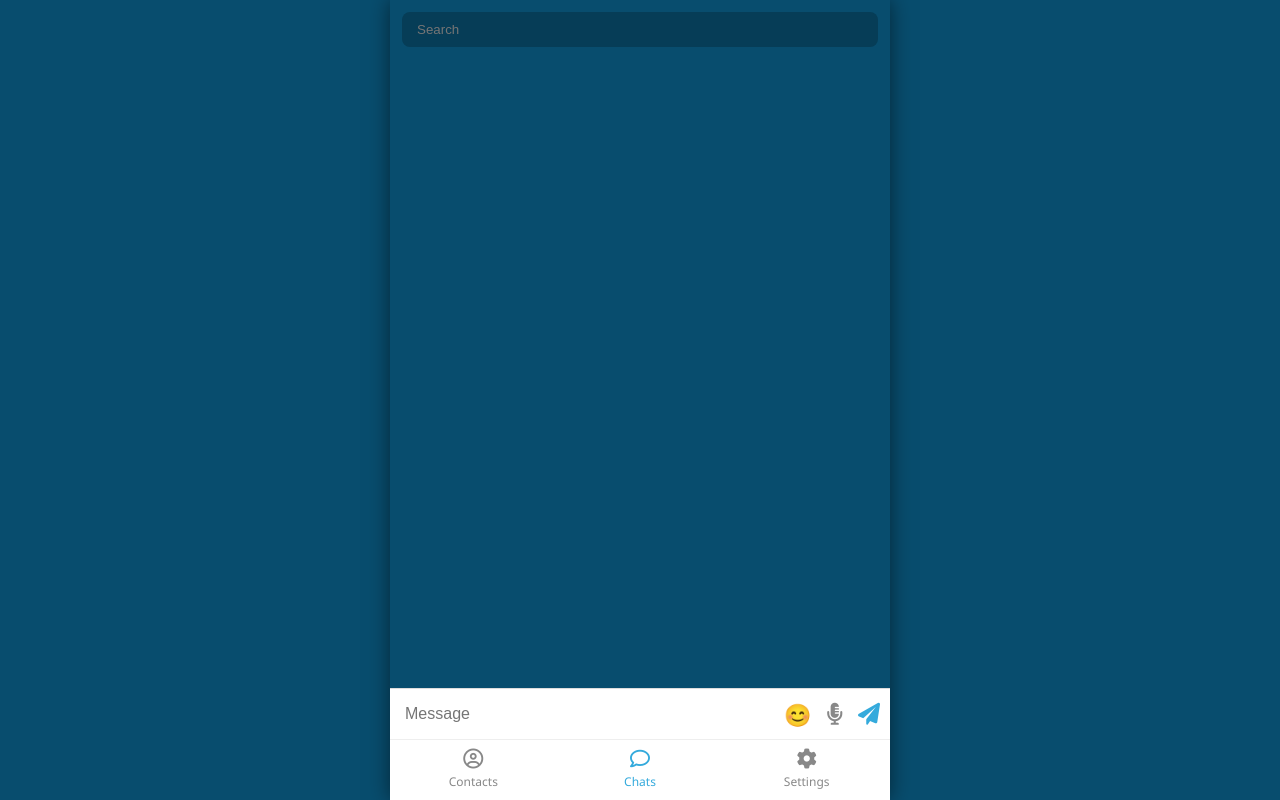
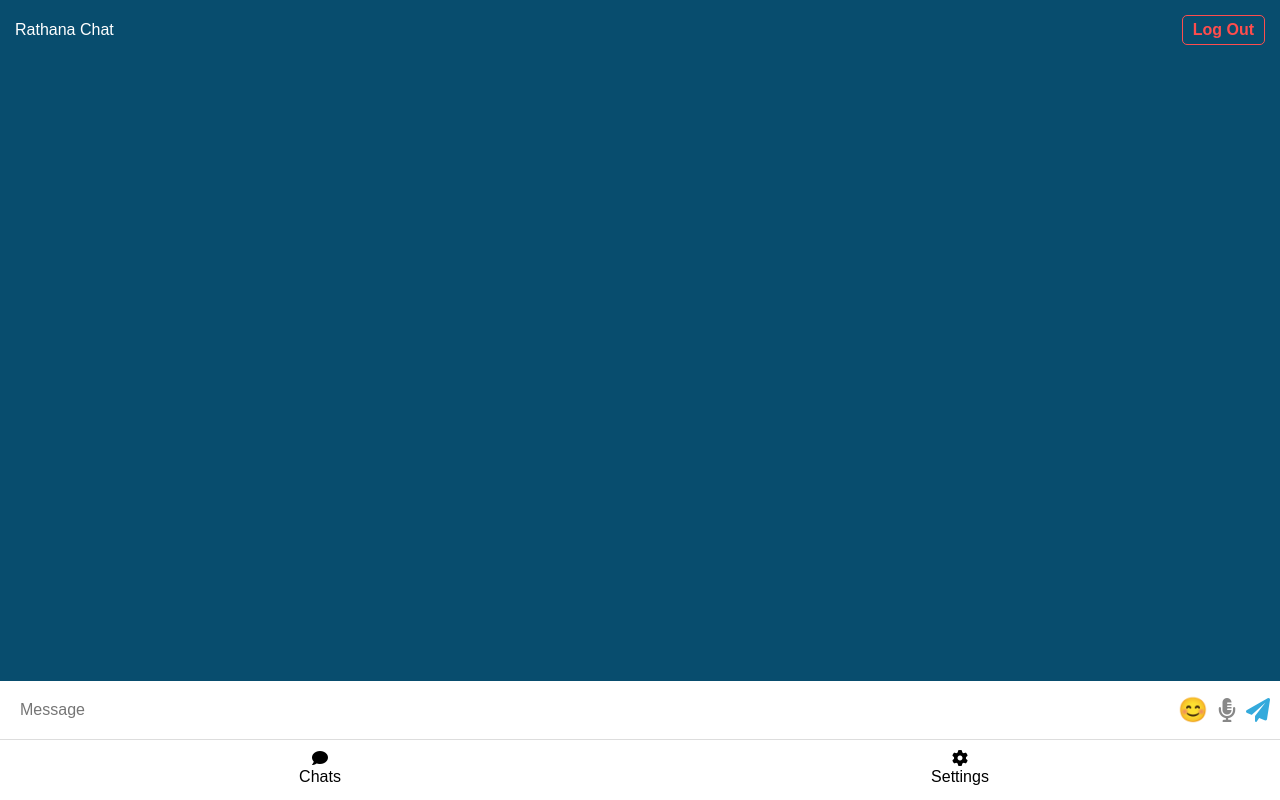
Before and after one commit to thengrathana7-web/Rathana-Chat-Bot, a Flask app: page / in a window 1280 px wide. Run offline with Flask 3, Linux system fonts and the light colour scheme; some libraries are stand-ins or nearby versions.

Commit message:
Update chat.html

```diff
--- a/templates/chat.html
+++ b/templates/chat.html
@@ -1,133 +1,102 @@
 <!DOCTYPE html>
 <html>
 <head>
-    <title>Rathana Chat Bot</title>
     <meta name="viewport" content="width=device-width, initial-scale=1.0">
     <script src="https://cdnjs.cloudflare.com/ajax/libs/socket.io/4.0.1/socket.io.js"></script>
     <link rel="stylesheet" href="https://cdnjs.cloudflare.com/ajax/libs/font-awesome/6.0.0/css/all.min.css">
     <style>
-        body { font-family: 'Segoe UI', sans-serif; background-color: #084d6e; margin: 0; display: flex; justify-content: center; height: 100vh; overflow: hidden; }
-        #app-container { width: 100%; max-width: 500px; background: white; display: flex; flex-direction: column; position: relative; box-shadow: 0 0 20px rgba(0,0,0,0.5); }
+        body { font-family: sans-serif; margin: 0; background: #084d6e; height: 100vh; display: flex; flex-direction: column; }
+        #chat-screen { flex: 1; display: flex; flex-direction: column; }
+        .header { padding: 15px; background: #084d6e; display: flex; justify-content: space-between; align-items: center; color: white; }
+        .logout-btn { color: #ff4d4d; cursor: pointer; font-weight: bold; border: 1px solid #ff4d4d; padding: 5px 10px; border-radius: 5px; }
 
-        /* Search Bar */
-        .search-container { padding: 12px; background: #084d6e; display: flex; align-items: center; }
-        .search-bar { width: 100%; padding: 10px; border-radius: 8px; border: none; outline: none; background: #063d57; color: white; text-align: left; padding-left: 15px; }
+        #msg-container { flex: 1; overflow-y: auto; padding: 15px; background: #084d6e; }
+        .input-area { background: white; padding: 10px; display: flex; align-items: center; gap: 10px; }
+        input { flex: 1; border: none; outline: none; padding: 10px; font-size: 16px; }
 
-        /* Chat Area */
-        #msg-container { flex: 1; overflow-y: auto; padding: 15px; background: #084d6e; display: flex; flex-direction: column; }
-        .msg { max-width: 75%; padding: 8px 12px; margin: 5px 0; border-radius: 12px; font-size: 15px; position: relative; }
-        .sent { align-self: flex-end; background: #effdde; }
-        .received { align-self: flex-start; background: white; }
-
-        /* Input Area - កន្លែងដែលអ្នកចង់បាន */
-        #input-area { padding: 10px; display: flex; align-items: center; background: #fff; border-top: 1px solid #ddd; gap: 12px; }
-        #msg-input { flex: 1; border: none; outline: none; font-size: 16px; padding: 5px; }
-
-        .action-btns { display: flex; align-items: center; gap: 15px; color: #34aadc; font-size: 22px; }
-        .voice-btn { cursor: pointer; color: #888; transition: 0.2s; }
-        .voice-btn:active { color: red; transform: scale(1.2); }
-        .emoji-btn { cursor: pointer; color: #888; }
-
-        /* Settings */
-        #settings-screen { display: none; position: absolute; top: 0; left: 0; width: 100%; height: 100%; background: white; z-index: 100; padding: 20px; box-sizing: border-box; }
-        .profile-pic { width: 120px; height: 120px; border-radius: 50%; background: #eee; margin: 20px auto; display: block; object-fit: cover; border: 2px solid #34aadc; }
-
-        /* Bottom Nav */
-        .bottom-nav { height: 65px; display: flex; border-top: 1px solid #eee; background: #fff; }
-        .nav-item { flex: 1; display: flex; flex-direction: column; align-items: center; justify-content: center; cursor: pointer; font-size: 12px; color: #888; }
-        .nav-item i { font-size: 20px; margin-bottom: 4px; }
-        .nav-item.active { color: #34aadc; }
+        #settings-screen { display: none; background: white; height: 100%; padding: 20px; text-align: center; position: absolute; width: 100%; box-sizing: border-box; }
+        .profile-img-container { position: relative; width: 120px; height: 120px; margin: 0 auto 20px; }
+        #profile-pic { width: 100%; height: 100%; border-radius: 50%; object-fit: cover; border: 2px solid #34aadc; cursor: pointer; }
     </style>
 </head>
 <body>
-    <div id="app-container">
-        <div id="main-view" style="display: flex; flex-direction: column; height: 100%;">
-            <div class="search-container">
-                <input type="text" class="search-bar" placeholder="Search">
-            </div>
-
+    <div id="chat-screen">
+        <div class="header">
+            <span>Rathana Chat</span>
+            <div class="logout-btn" onclick="logout()">Log Out</div> </div>
         <div id="msg-container"></div>
-
-            <div id="input-area">
-                <input type="text" id="msg-input" placeholder="Message" autocomplete="off">
-                <div class="action-btns">
-                    <span class="emoji-btn" onclick="toggleEmoji()">😊</span>
-                    <i class="fa-solid fa-microphone-lines voice-btn" id="v-icon" onmousedown="startV()" onmouseup="stopV()"></i>
-                    <i class="fa-solid fa-paper-plane" onclick="send()" style="cursor:pointer; color:#34aadc;"></i>
-                </div>
+        <div class="input-area">
+            <input type="text" id="msg-input" placeholder="Message">
+            <span onclick="addEmoji()" style="cursor:pointer; font-size:24px;">😊</span>
+            <i class="fa-solid fa-microphone-lines" id="mic" style="font-size:24px; color:#888;" onclick="startVoice()"></i>
+            <i class="fa-solid fa-paper-plane" onclick="send()" style="font-size:24px; color:#34aadc;"></i>
         </div>
     </div>
 
     <div id="settings-screen">
-            <h2 style="text-align:center;">Settings</h2>
-            <img class="profile-pic" src="https://cdn-icons-png.flaticon.com/512/149/149071.png" id="p-img">
-            <div style="margin-bottom:15px;">
-                <label>Name</label>
-                <input type="text" id="set-name" style="width:100%; padding:10px; margin-top:5px; border:1px solid #ddd; border-radius:5px;">
+        <h2>Settings</h2>
+        <div class="profile-img-container" onclick="document.getElementById('file-input').click()">
+            <img id="profile-pic" src="https://cdn-icons-png.flaticon.com/512/149/149071.png">
+            <input type="file" id="file-input" hidden accept="image/*" onchange="uploadPhoto(event)">
         </div>
-            <div style="margin-bottom:20px;">
-                <label>Username</label>
-                <input type="text" id="set-user" placeholder="@username" style="width:100%; padding:10px; margin-top:5px; border:1px solid #ddd; border-radius:5px;">
-            </div>
-            <button onclick="saveProfile()" style="width:100%; padding:12px; background:#34aadc; color:white; border:none; border-radius:8px; font-weight:bold;">Save Changes</button>
-            <p onclick="showView('main')" style="text-align:center; color:red; cursor:pointer; margin-top:20px;">Back to Chat</p>
+        <input type="text" id="name-in" placeholder="Name" style="width:90%; border:1px solid #ddd; margin-bottom:10px; border-radius:5px;">
+        <input type="text" id="user-in" placeholder="@username" style="width:90%; border:1px solid #ddd; margin-bottom:20px; border-radius:5px;">
+        <button onclick="saveProfile()" style="width:95%; padding:12px; background:#34aadc; color:white; border:none; border-radius:8px;">Save Changes</button>
+        <p onclick="toggleSettings(false)" style="color:red; cursor:pointer; margin-top:20px;">Back to Chat</p>
     </div>
 
-        <div class="bottom-nav">
-            <div class="nav-item" onclick="showView('main')"><i class="fa-regular fa-circle-user"></i>Contacts</div>
-            <div class="nav-item active" onclick="showView('main')"><i class="fa-regular fa-comment"></i>Chats</div>
-            <div class="nav-item" onclick="showView('settings')"><i class="fa-solid fa-gear"></i>Settings</div>
-        </div>
+    <div style="height:60px; background:white; display:flex; border-top:1px solid #ddd;">
+        <div style="flex:1; text-align:center; padding-top:10px;" onclick="toggleSettings(false)"><i class="fa-solid fa-comment"></i><br>Chats</div>
+        <div style="flex:1; text-align:center; padding-top:10px;" onclick="toggleSettings(true)"><i class="fa-solid fa-gear"></i><br>Settings</div>
     </div>
 
     <script>
         const socket = io();
-        let currentName = localStorage.getItem('chat_name') || "User";
+        let myData = JSON.parse(localStorage.getItem('profile')) || {name:'User', photo:''};
 
-        function showView(view) {
-            document.getElementById('main-view').style.display = view === 'main' ? 'flex' : 'none';
-            document.getElementById('settings-screen').style.display = view === 'settings' ? 'block' : 'none';
+        function toggleSettings(show) { document.getElementById('settings-screen').style.display = show ? 'block' : 'none'; }
+
+        function uploadPhoto(event) {
+            const reader = new FileReader();
+            reader.onload = function() {
+                document.getElementById('profile-pic').src = reader.result;
+                myData.photo = reader.result;
+            }
+            reader.readAsDataURL(event.target.files[0]);
         }
 
         function saveProfile() {
-            const newName = document.getElementById('set-name').value;
-            if(newName) {
-                currentName = newName;
-                localStorage.setItem('chat_name', newName);
-                alert("Profile Saved!");
-                showView('main');
+            myData.name = document.getElementById('name-in').value;
+            localStorage.setItem('profile', JSON.stringify(myData));
+            fetch('/save_profile', { method:'POST', headers:{'Content-Type':'application/json'}, body:JSON.stringify(myData) });
+            alert("រក្សាទុកបានជោគជ័យ!");
+            toggleSettings(false);
+        }
+
+        function logout() { localStorage.clear(); location.reload(); }
+        function addEmoji() { document.getElementById('msg-input').value += "😊"; }
+        function startVoice() {
+            document.getElementById('mic').style.color = 'red';
+            setTimeout(() => {
+                document.getElementById('mic').style.color = '#888';
+                alert("សារសំឡេងត្រូវបានផ្ញើ!");
+            }, 2000);
+        }
+
+        function send() {
+            const val = document.getElementById('msg-input').value;
+            if(val) {
+                socket.emit('message', {name: myData.name, msg: val, time: new Date().toLocaleTimeString()});
+                document.getElementById('msg-input').value = '';
             }
         }
 
-        function send() {
-            const input = document.getElementById('msg-input');
-            if (input.value) {
-                const time = new Date().toLocaleTimeString([], {hour: '2-digit', minute:'2-digit'});
-                socket.emit('message', { name: currentName, msg: input.value, time: time });
-                input.value = '';
-            }
-        }
-
-        function toggleEmoji() {
-            document.getElementById('msg-input').value += "😊";
-        }
-
-        function startV() { document.getElementById('v-icon').style.color = "red"; }
-        function stopV() {
-            document.getElementById('v-icon').style.color = "#888";
-            alert("Voice message recorded!");
-        }
-
-        socket.on('message', (data) => {
-            const container = document.getElementById('msg-container');
+        socket.on('message', d => {
             const div = document.createElement('div');
-            div.className = `msg ${data.name === currentName ? 'sent' : 'received'}`;
-            div.innerHTML = `${data.msg} <span style="font-size:10px; opacity:0.5; margin-left:8px;">${data.time}</span>`;
-            container.appendChild(div);
-            container.scrollTop = container.scrollHeight;
+            div.style = "background:white; margin:10px; padding:10px; border-radius:10px; width:fit-content;";
+            div.innerHTML = `<b>${d.name}:</b> ${d.msg}`;
+            document.getElementById('msg-container').appendChild(div);
         });
-
-        window.onload = () => { socket.emit('load_history'); };
     </script>
 </body>
 </html>
```
Lines whose indentation alone changed are shown as unchanged.
